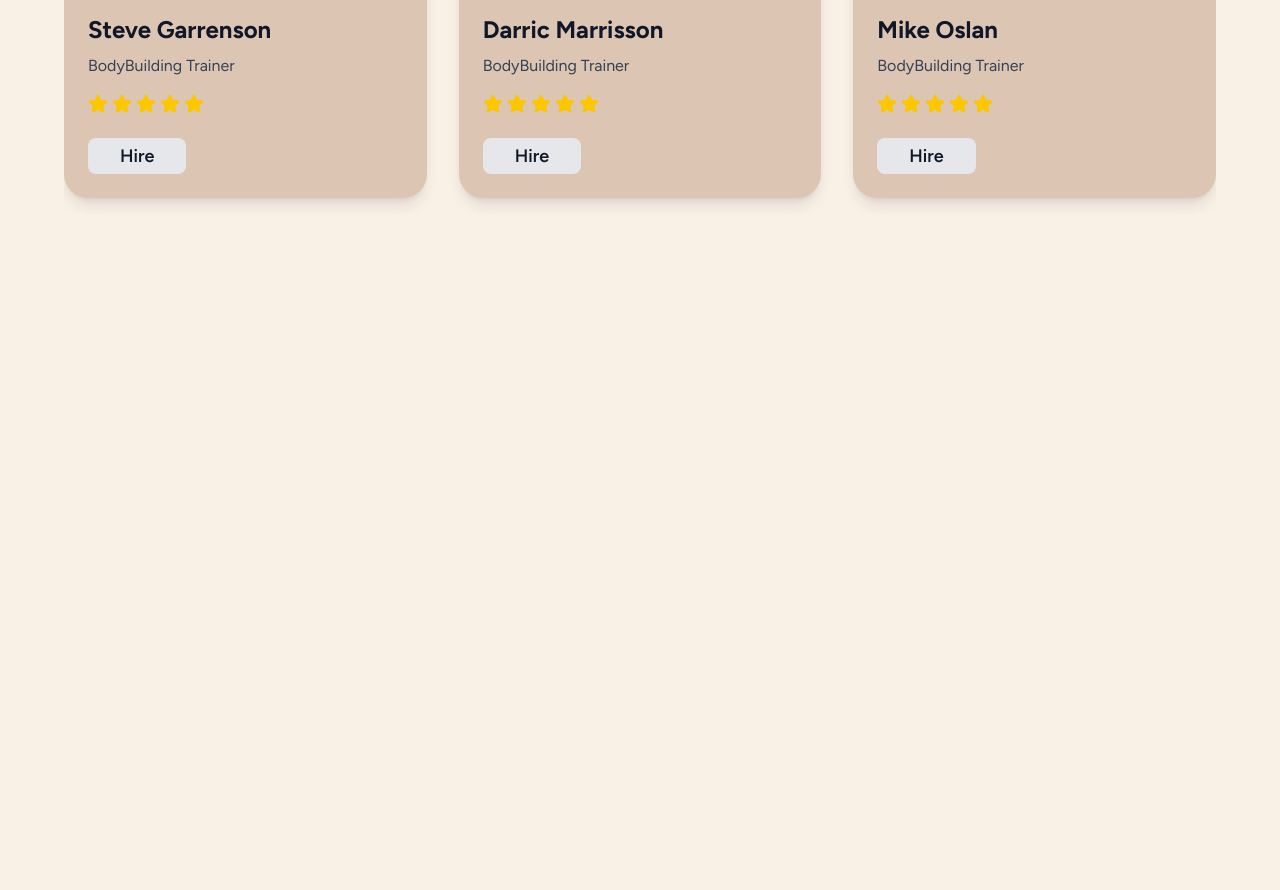
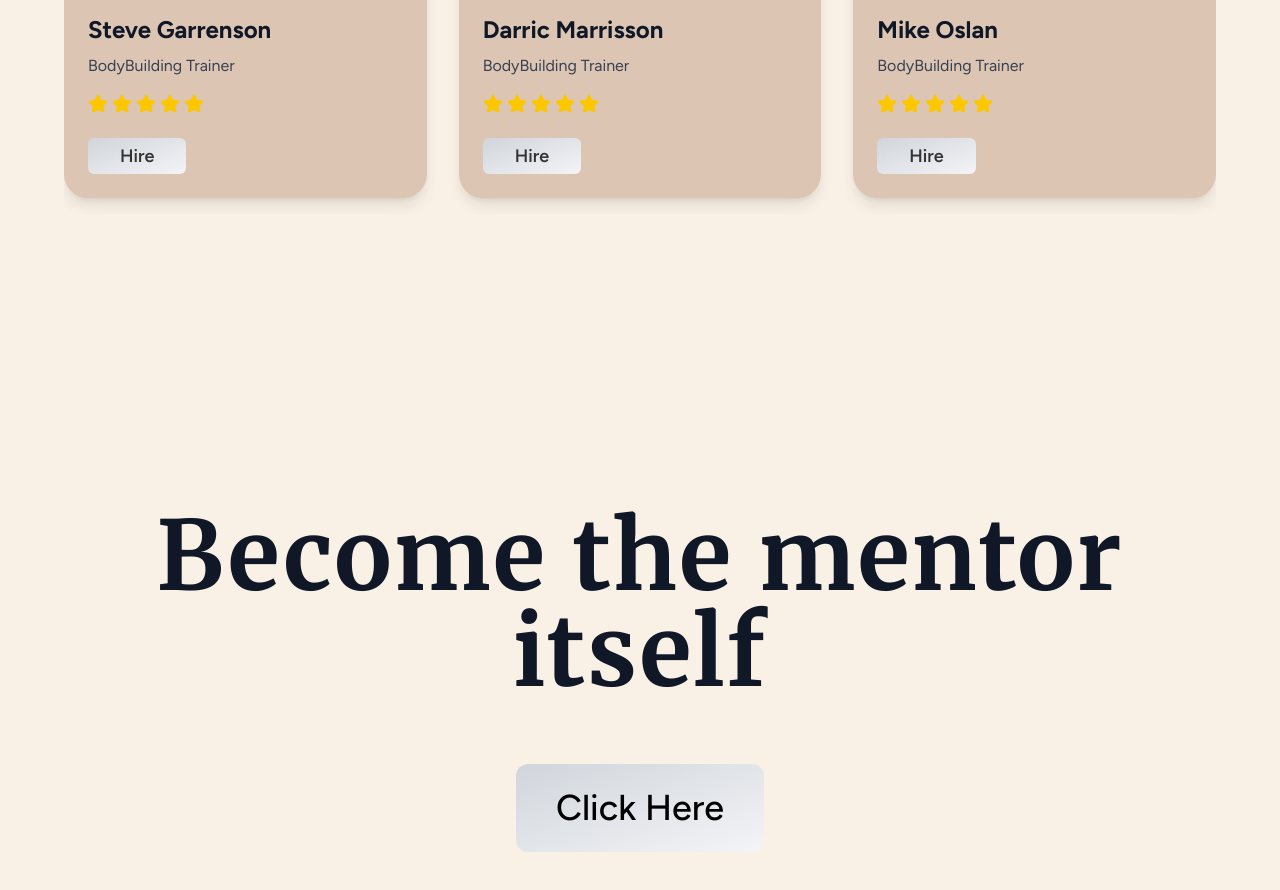
Before and after one commit to RaziMaulana/fitnessapp, a Next.js app: page /mentor in a window 1280 px wide. Shown: the part 1360-2250 px from the top of the page. Before the commit the page ends 1640 px from the top, so only its background shows below. Built offline with nearby package versions, Linux system fonts and the light colour scheme.

Commit message:
Recruitment Done

```diff
--- a/components/Mentor/Hire.tsx
+++ b/components/Mentor/Hire.tsx
@@ -121,8 +121,7 @@ export default function Hire() {
             return (
               <motion.button
                 key={category}
-                className={`px-6 py-3 rounded-lg text-sm font-medium transition-colors ${
-                  isActive
+                className={`px-6 py-3 rounded-lg text-sm font-medium transition-colors ${isActive
                     ? 'bg-white border shadow-lg shadow-stone-600 text-black'
                     : 'bg-[#191919] text-white'
                   }`}
@@ -184,9 +183,15 @@ export default function Hire() {
                     <Star key={i} className="w-5 h-5 fill-yellow-400 text-yellow-400" />
                   ))}
                 </div>
-                <button className="bg-gray-200 hover:bg-gray-300 text-gray-900 font-semibold py-1 px-8 rounded-lg transition-colors text-lg">
+                <a
+                  href="#"
+                  className="inline-block text-center text-lg px-8 py-1 rounded-md
+                     hover:shadow-xl transition-all duration-300 ease-in-out font-semibold text-[#333]
+                     bg-gradient-to-br from-gray-300 to-gray-100"
+                  aria-label="Hire"
+                >
                   Hire
-                </button>
+                </a>
               </div>
             </motion.div>
           ))}
--- /dev/null
+++ b/components/Mentor/Recruitment.tsx
@@ -0,0 +1,70 @@
+"use client";
+import { motion, Variants } from 'motion/react';
+
+export default function Recruitment() {
+  const containerVariants: Variants = {
+    hidden: { opacity: 0, y: 50 },
+    visible: {
+      opacity: 1,
+      y: 0,
+      transition: {
+        staggerChildren: 0.3,
+        duration: 0.8,
+        ease: "easeOut",
+      },
+    },
+  };
+
+  // Varian untuk Heading (tetap dengan pergerakan dari bawah ke atas)
+  const headingVariants: Variants = {
+    hidden: { opacity: 0, y: 50 },
+    visible: {
+      opacity: 1,
+      y: 0,
+      transition: {
+        duration: 0.6,
+        ease: "easeOut",
+      },
+    },
+  };
+
+  // Varian khusus untuk Button (hanya fade-in, tanpa pergerakan y)
+  const buttonVariants: Variants = {
+    hidden: { opacity: 0 }, // Hanya opacity 0, tanpa 'y'
+    visible: {
+      opacity: 1,
+      transition: {
+        duration: 0.6,
+        ease: "easeOut",
+      },
+    },
+  };
+
+  return (
+    <motion.div
+      className="min-h-screen flex flex-col items-center justify-center p-8"
+      variants={containerVariants}
+      initial="hidden"
+      whileInView="visible"
+      viewport={{ once: true, amount: 0.5 }}
+    >
+      <motion.h1
+        className="text-6xl md:text-7xl lg:text-8xl font-bold text-gray-900 mb-16 tracking-wide text-center merriweather-font"
+        variants={headingVariants} // Menggunakan headingVariants
+      >
+        Become the mentor itself
+      </motion.h1>
+
+      <motion.a
+        href="#"
+        className="inline-block text-center text-xl md:text-2xl lg:text-3xl xl:text-4xl px-10 py-6 rounded-xl
+                   hover:shadow-xl transition-all duration-300 ease-in-out font-medium text-black
+                   bg-gradient-to-br from-gray-300 to-gray-100 hover:shadow-xl shadow-slate-600"
+        aria-label="Become The Mentor Of our Community"
+        variants={buttonVariants} // Menggunakan buttonVariants khusus
+      >
+        Click Here
+      </motion.a>
+    </motion.div>
+  );
+}
--- a/src/app/mentor/page.tsx
+++ b/src/app/mentor/page.tsx
@@ -1,6 +1,7 @@
 import Navbar from "../../../components/navbar";
 import Greeting from "../../../components/Mentor/Greeting";
 import Hire from "../../../components/Mentor/Hire";
+import Recruitment from "../../../components/Mentor/Recruitment";
 
 export default function Mentor(){
     return(
@@ -8,6 +9,7 @@ export default function Mentor(){
             <Navbar />
             <Greeting />
             <Hire />
+            <Recruitment />
         </div>
     )
 }
```
Lines whose indentation alone changed are shown as unchanged.
